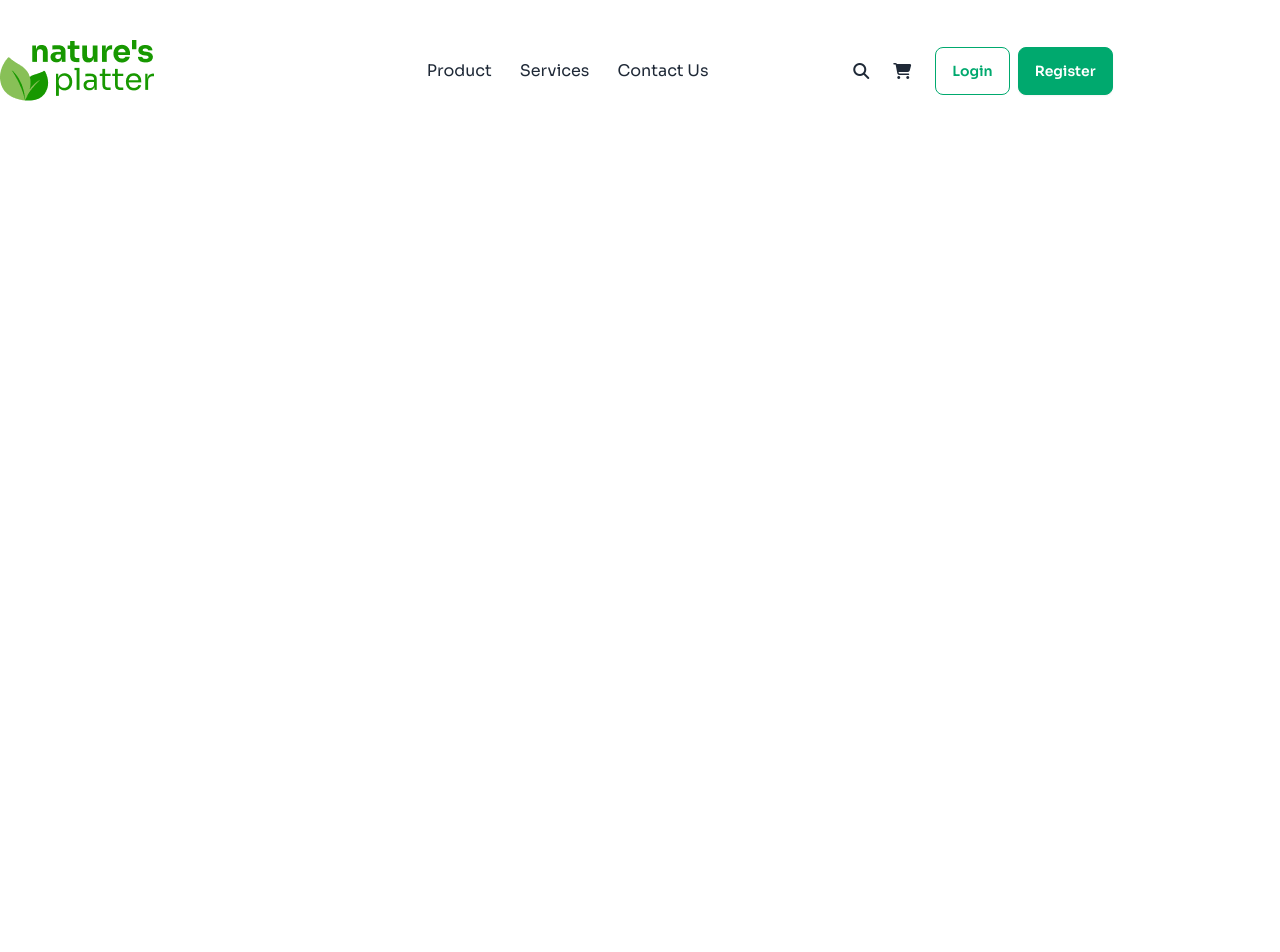
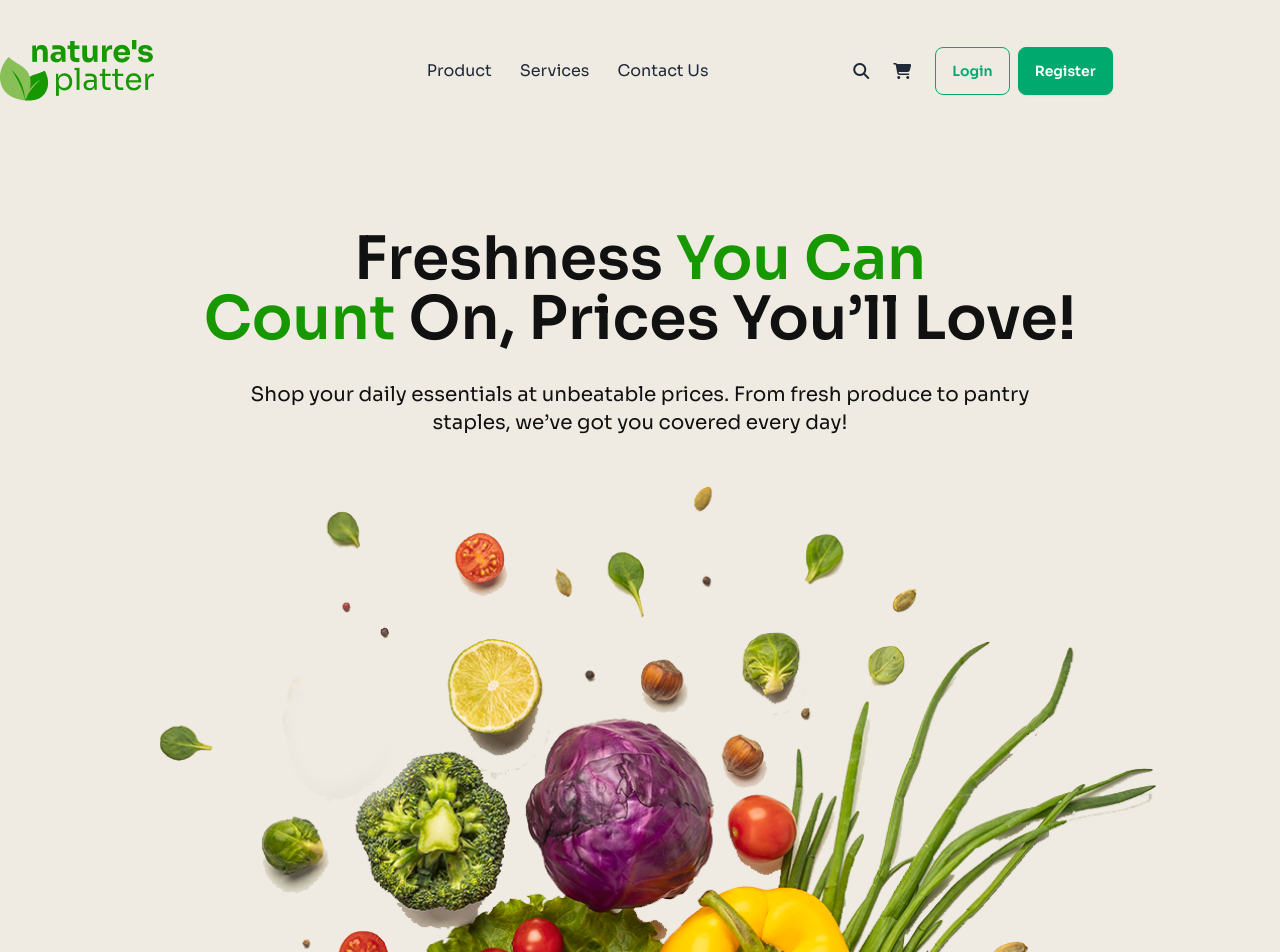
Before and after one commit to afrin19sanjana/assignment-3-002, a plain HTML site: page index.html in a window 1280 px wide. Shown: the top 952 px of the page. Before the commit the page ends 800 px from the top, so only its background shows below. Drawn offline with nearby package versions, Linux system fonts and the light colour scheme.

Commit message:
banner part added

```diff
--- a/index.html
+++ b/index.html
@@ -22,12 +22,14 @@
 </head>
 
 <body class="font-sora">
-    <header class="bg-linear-to-t from-base-300 to-base-500">
-        <nav class="container mx-auto pt-10 ">
+    <!-- header part starts -->
+    <header class="bg-linear-to-t from-base-300 to-base-500 bg-[#EFEBE3]">
+        <!-- navbar starts -->
+        <nav class="container mx-auto pt-10 border-b-2 border-[#179800] lg:border-hidden">
         <div class="grid grid-cols-3 items-center justify-between">
         <div class="">
          <img class="hidden lg:block" src="assets/logo-header.png" alt="image of logo">
-         <img class="block lg:hidden"src="assets/logo.png" alt="logo for smaller device">
+         <img class="block lg:hidden ml-4 lg:ml-0"src="assets/logo.png" alt="logo for smaller device">
         </div>
         <div class="invisible lg:flex">
          <ul class="flex gap-x-7 ">
@@ -46,13 +48,26 @@
             <button class="btn btn-outline btn-success lg:visible ">Login</button>
             <button class="btn btn-success text-white lg:visible">Register</button>
            </div>
-          <button class="lg:hidden ">
+          <button class="lg:hidden mr-8 lg:mr-0 ">
             <i class="fa-solid fa-bars "></i>
           </button>
         </div>
         </div>
         </nav>
-
+       <section class="banner container mx-auto">
+        <div class="text-center">
+            <!-- banner text -->
+            <div class="mt-32">
+             <h1 class="font-semibold text-6xl text-[#111111]">Freshness <span class="font-semibold text-6xl text-[#179800]"> You Can<br>
+                Count</span> On, Prices You’ll Love!</h1>
+                <p class="text-xl text-[#111111] pt-8 pb-9">Shop your daily essentials at unbeatable prices. From fresh produce to pantry<br>staples, we’ve got you covered every day!</p>
+            </div>
+            <!-- banner image -->
+            <div class="flex justify-center">
+                <img src="assets/hero-vegetables.png" alt="banner image showing here">
+            </div>
+        </div>
+       </section>
     </header>
     <main>
 
```
